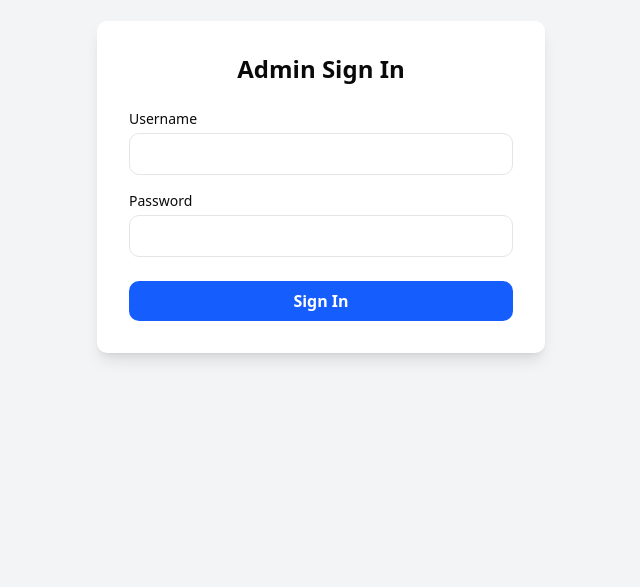
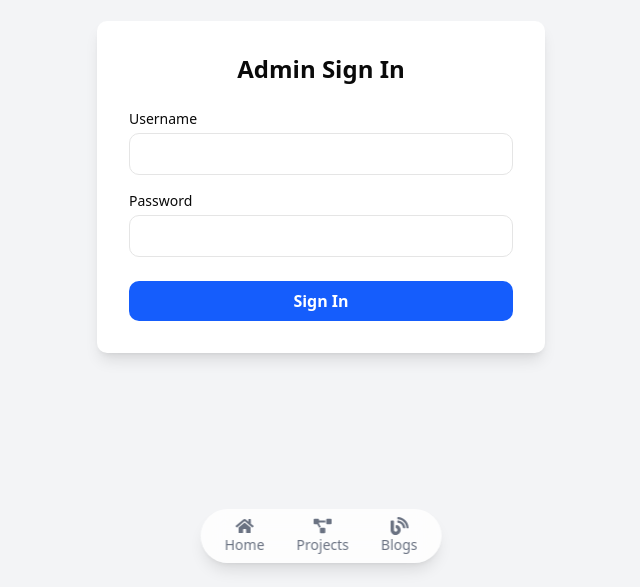
Before and after one commit to zainolamzar/zainol-portfolio, a Next.js app: page /config in a window 1280 px wide. Shown: the part 213-800 px from the top of the page, without its empty margins (319-959 px from the left). Built offline with nearby package versions, Linux system fonts and the light colour scheme.

Commit message:
added navigation bar

```diff
--- a/app/layout.tsx
+++ b/app/layout.tsx
@@ -1,5 +1,7 @@
 import type { Metadata } from "next";
 import "./globals.css";
+
+import NavBar from "@/components/ui/NavBar";
 
 export const metadata: Metadata = {
   title: "Zainol Amzar's Portfolio",
@@ -15,6 +17,7 @@ export default function RootLayout({
     <html lang="en">
       <body className="antialiased">
         {children}
+        <NavBar />
       </body>
     </html>
   );
--- /dev/null
+++ b/components/ui/NavBar.tsx
@@ -0,0 +1,35 @@
+"use client"
+
+import Link from "next/link"
+import { usePathname } from "next/navigation"
+import { FaHome, FaProjectDiagram, FaBlog } from "react-icons/fa"
+
+export default function BottomNav() {
+  const pathname = usePathname()
+
+  const navItems = [
+    { label: "Home", href: "/", icon: <FaHome /> },
+    { label: "Projects", href: "/projects", icon: <FaProjectDiagram /> },
+    { label: "Blogs", href: "/blogs", icon: <FaBlog /> },
+  ]
+
+  return (
+    <nav className="fixed bottom-6 left-1/2 transform -translate-x-1/2 bg-white/80 backdrop-blur-md shadow-lg rounded-full px-6 py-2 flex gap-8 z-50">
+      {navItems.map((item) => {
+        const isActive = pathname === item.href
+        return (
+          <Link
+            key={item.href}
+            href={item.href}
+            className={`flex flex-col items-center text-sm font-medium transition-all ${
+              isActive ? "text-blue-600 scale-110" : "text-gray-500 hover:text-gray-800"
+            }`}
+          >
+            <div className="text-lg">{item.icon}</div>
+            <span>{item.label}</span>
+          </Link>
+        )
+      })}
+    </nav>
+  )
+}
```
Also changed, not shown: app/projects/page.tsx (added).
